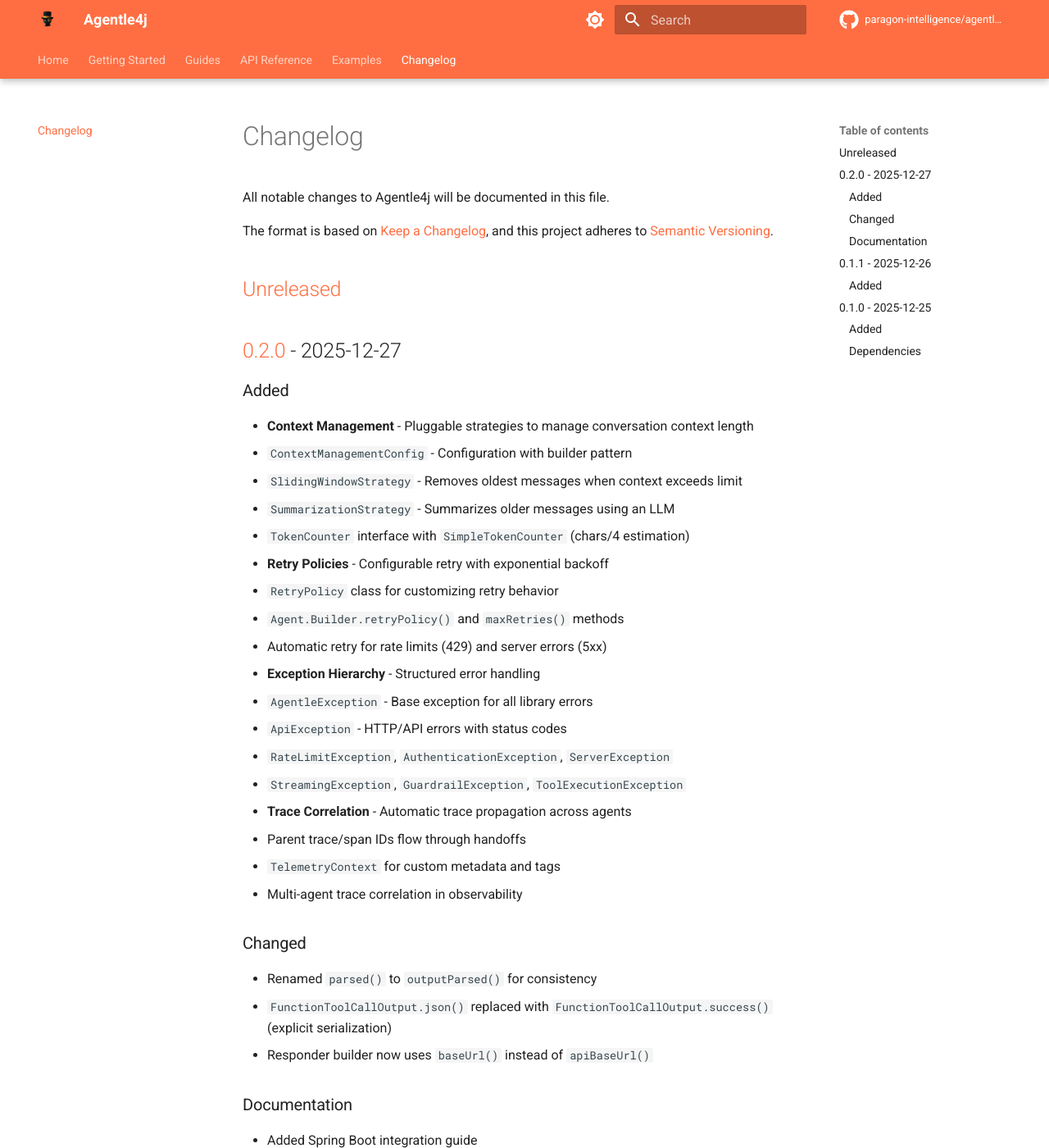
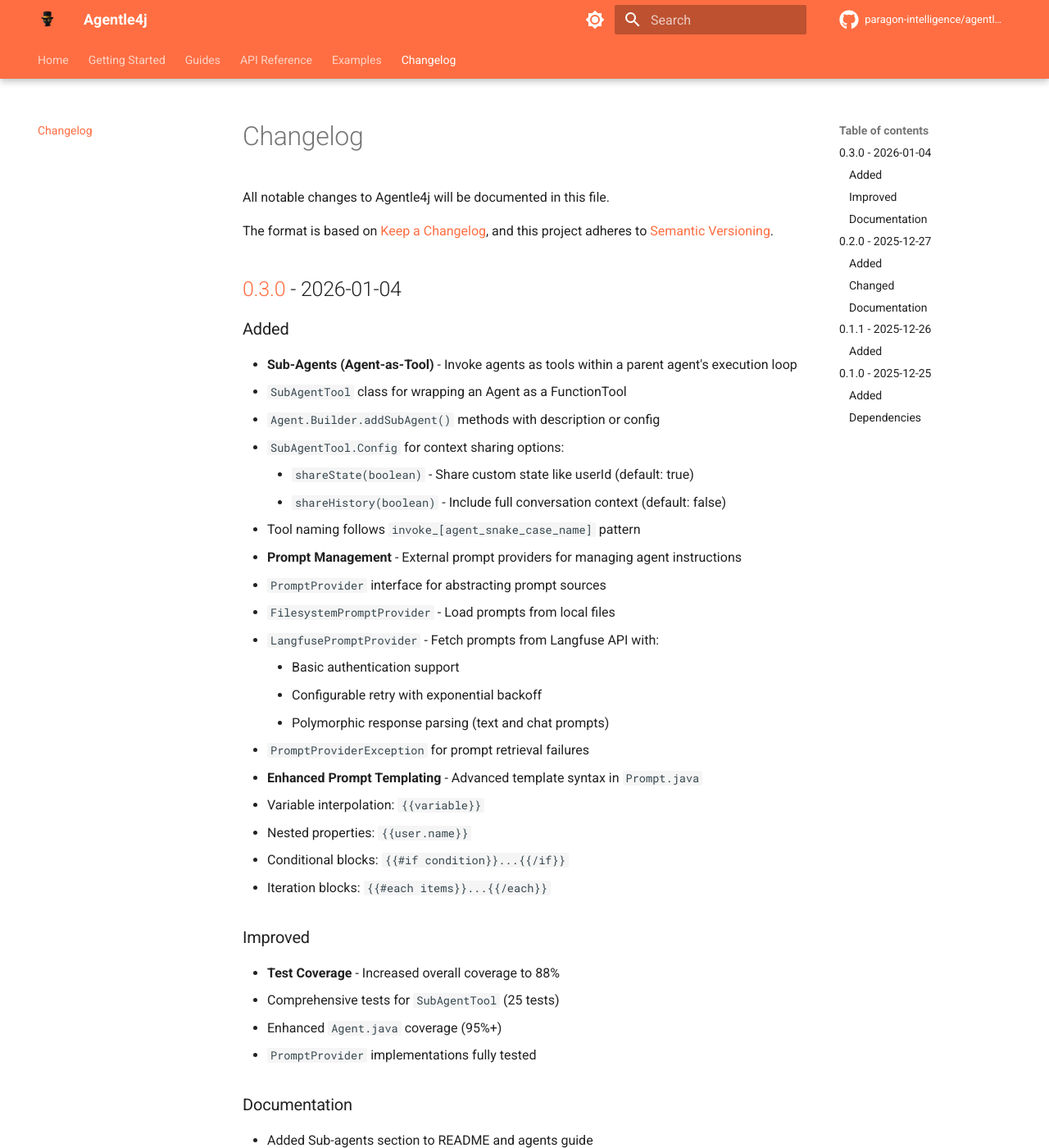
Before and after one commit to paragon-intelligence/agentle4j, an MkDocs documentation site: the page built from docs/changelog.md, in a window 1280 px wide and 1400 px high. Shown: the whole window at 82% size. Built offline with MkDocs 1.6.1 and Material for MkDocs 9.7.7, drawn with Linux system fonts in a browser that asks for light colours; comment, search, counter and statistics services are not loaded; the version menu is left out; some of the changed text lies outside the part shown.

Commit message:
feat: Introduce Sub-Agents (Agent-as-Tool), Prompt Management, and enhanced templating for version 0.3.0.

```diff
--- a/docs/changelog.md
+++ b/docs/changelog.md
@@ -5,7 +5,47 @@
 The format is based on [Keep a Changelog](https://keepachangelog.com/en/1.0.0/),
 and this project adheres to [Semantic Versioning](https://semver.org/spec/v2.0.0.html).
 
-## [Unreleased]
+
+## [0.3.0] - 2026-01-04
+
+### Added
+
+- **Sub-Agents (Agent-as-Tool)** - Invoke agents as tools within a parent agent's execution loop
+  - `SubAgentTool` class for wrapping an Agent as a FunctionTool
+  - `Agent.Builder.addSubAgent()` methods with description or config
+  - `SubAgentTool.Config` for context sharing options:
+    - `shareState(boolean)` - Share custom state like userId (default: true)
+    - `shareHistory(boolean)` - Include full conversation context (default: false)
+  - Tool naming follows `invoke_[agent_snake_case_name]` pattern
+
+- **Prompt Management** - External prompt providers for managing agent instructions
+  - `PromptProvider` interface for abstracting prompt sources
+  - `FilesystemPromptProvider` - Load prompts from local files
+  - `LangfusePromptProvider` - Fetch prompts from Langfuse API with:
+    - Basic authentication support
+    - Configurable retry with exponential backoff
+    - Polymorphic response parsing (text and chat prompts)
+  - `PromptProviderException` for prompt retrieval failures
+
+- **Enhanced Prompt Templating** - Advanced template syntax in `Prompt.java`
+  - Variable interpolation: `{{variable}}`
+  - Nested properties: `{{user.name}}`
+  - Conditional blocks: `{{#if condition}}...{{/if}}`
+  - Iteration blocks: `{{#each items}}...{{/each}}`
+
+### Improved
+
+- **Test Coverage** - Increased overall coverage to 88%
+  - Comprehensive tests for `SubAgentTool` (25 tests)
+  - Enhanced `Agent.java` coverage (95%+)
+  - `PromptProvider` implementations fully tested
+
+### Documentation
+
+- Added Sub-agents section to README and agents guide
+- Added Prompt Management guide
+- Enhanced Spring Boot integration guide with agent management patterns
+- Improved multi-agent documentation with comparison tables
 
 ## [0.2.0] - 2025-12-27
 
@@ -83,7 +123,7 @@
 
 ---
 
-[Unreleased]: https://github.com/paragon-intelligence/agentle4j/compare/v0.2.0...HEAD
+[0.3.0]: https://github.com/paragon-intelligence/agentle4j/compare/v0.2.0...v0.3.0
 [0.2.0]: https://github.com/paragon-intelligence/agentle4j/compare/v0.1.1...v0.2.0
 [0.1.1]: https://github.com/paragon-intelligence/agentle4j/compare/v0.1.0...v0.1.1
 [0.1.0]: https://github.com/paragon-intelligence/agentle4j/releases/tag/v0.1.0
```
Also changed, not shown: CHANGELOG.md (+51 -0 lines), 1 other file.
